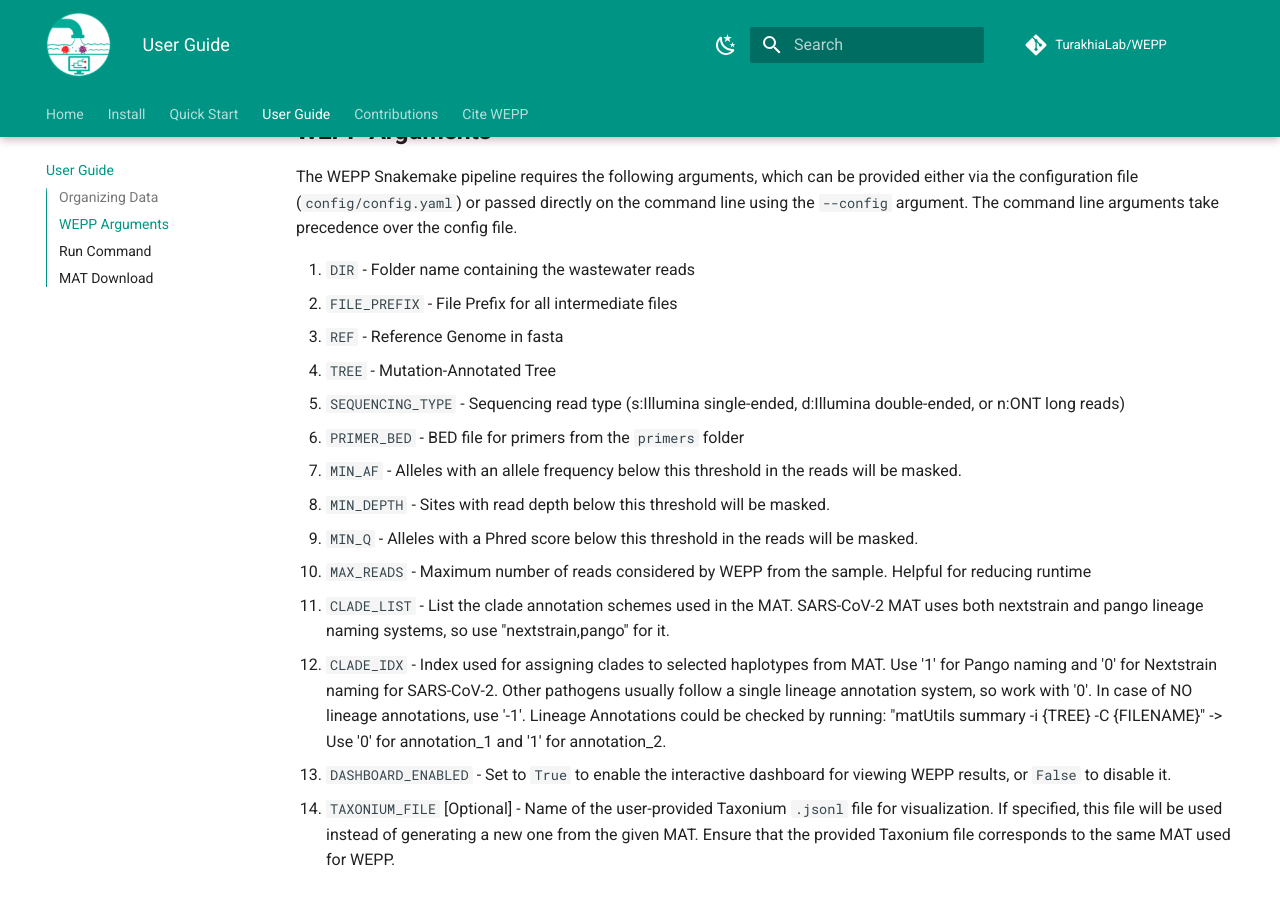
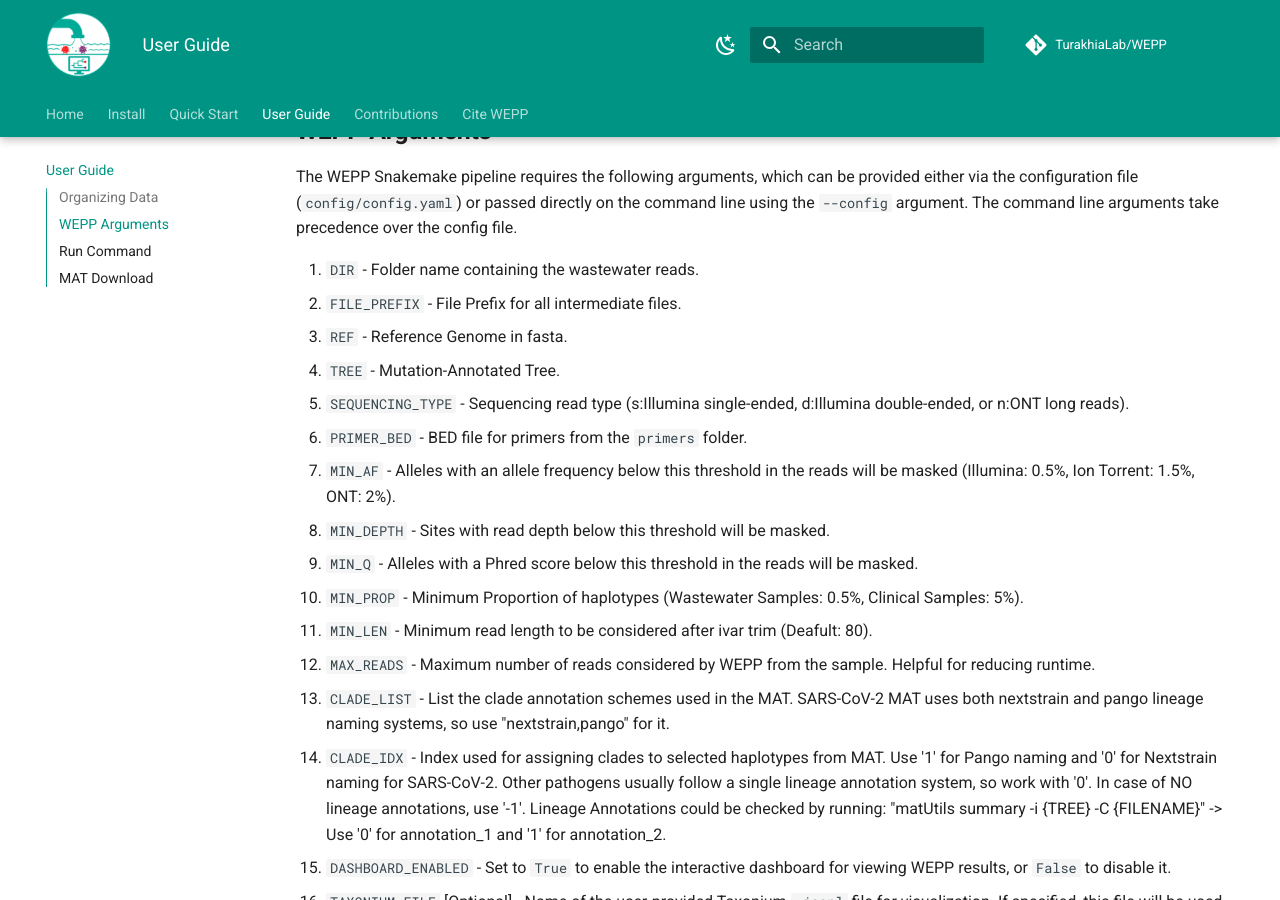
Before and after one commit to TurakhiaLab/WEPP, an MkDocs documentation site: the page built from docs/usage.md, in a window 1280 px wide and 900 px high, scrolled down 981 px. Built offline with MkDocs 1.6.1 and Material for MkDocs 9.7.7, drawn with Linux system fonts in a browser that asks for light colours; comment, search, counter and statistics services are not loaded.

Commit message:
Adding MIN_PROP and MIN_LEN arguments

```diff
--- a/docs/usage.md
+++ b/docs/usage.md
@@ -36,20 +36,22 @@
 ## <b>WEPP Arguments</b><a name="arguments"></a>
 The WEPP Snakemake pipeline requires the following arguments, which can be provided either via the configuration file (`config/config.yaml`) or passed directly on the command line using the `--config` argument. The command line arguments take precedence over the config file.
 
-1. `DIR` - Folder name containing the wastewater reads
-2. `FILE_PREFIX` - File Prefix for all intermediate files
-3. `REF` - Reference Genome in fasta
-4. `TREE` - Mutation-Annotated Tree
-5. `SEQUENCING_TYPE` - Sequencing read type (s:Illumina single-ended, d:Illumina double-ended, or n:ONT long reads)
-6. `PRIMER_BED` - BED file for primers from the `primers` folder
-7. `MIN_AF` - Alleles with an allele frequency below this threshold in the reads will be masked.
+1. `DIR` - Folder name containing the wastewater reads.
+2. `FILE_PREFIX` - File Prefix for all intermediate files.
+3. `REF` - Reference Genome in fasta.
+4. `TREE` - Mutation-Annotated Tree.
+5. `SEQUENCING_TYPE` - Sequencing read type (s:Illumina single-ended, d:Illumina double-ended, or n:ONT long reads).
+6. `PRIMER_BED` - BED file for primers from the `primers` folder.
+7. `MIN_AF` - Alleles with an allele frequency below this threshold in the reads will be masked (Illumina: 0.5%, Ion Torrent: 1.5%, ONT: 2%).
 8. `MIN_DEPTH` - Sites with read depth below this threshold will be masked.
 9. `MIN_Q` - Alleles with a Phred score below this threshold in the reads will be masked.
-10. `MAX_READS` - Maximum number of reads considered by WEPP from the sample. Helpful for reducing runtime
-11. `CLADE_LIST` - List the clade annotation schemes used in the MAT. SARS-CoV-2 MAT uses both nextstrain and pango lineage naming systems, so use "nextstrain,pango" for it.
-12. `CLADE_IDX` - Index used for assigning clades to selected haplotypes from MAT. Use '1' for Pango naming and '0' for Nextstrain naming for SARS-CoV-2. Other pathogens usually follow a single lineage annotation system, so work with '0'. In case of NO lineage annotations, use '-1'. Lineage Annotations could be checked by running: "matUtils summary -i {TREE} -C {FILENAME}" -> Use '0' for annotation_1 and '1' for annotation_2.
-13. `DASHBOARD_ENABLED` - Set to `True` to enable the interactive dashboard for viewing WEPP results, or `False` to disable it.
-14. `TAXONIUM_FILE` [Optional] - Name of the user-provided Taxonium `.jsonl` file for visualization. If specified, this file will be used instead of generating a new one from the given MAT. Ensure that the provided Taxonium file corresponds to the same MAT used for WEPP.
+10. `MIN_PROP` - Minimum Proportion of haplotypes (Wastewater Samples: 0.5%, Clinical Samples: 5%).
+11. `MIN_LEN` - Minimum read length to be considered after ivar trim (Deafult: 80).
+12. `MAX_READS` - Maximum number of reads considered by WEPP from the sample. Helpful for reducing runtime.
+13. `CLADE_LIST` - List the clade annotation schemes used in the MAT. SARS-CoV-2 MAT uses both nextstrain and pango lineage naming systems, so use "nextstrain,pango" for it.
+14. `CLADE_IDX` - Index used for assigning clades to selected haplotypes from MAT. Use '1' for Pango naming and '0' for Nextstrain naming for SARS-CoV-2. Other pathogens usually follow a single lineage annotation system, so work with '0'. In case of NO lineage annotations, use '-1'. Lineage Annotations could be checked by running: "matUtils summary -i {TREE} -C {FILENAME}" -> Use '0' for annotation_1 and '1' for annotation_2.
+15. `DASHBOARD_ENABLED` - Set to `True` to enable the interactive dashboard for viewing WEPP results, or `False` to disable it.
+16. `TAXONIUM_FILE` [Optional] - Name of the user-provided Taxonium `.jsonl` file for visualization. If specified, this file will be used instead of generating a new one from the given MAT. Ensure that the provided Taxonium file corresponds to the same MAT used for WEPP.
 
 ## <b>Run Command</b> <a name="snakemake"></a>
 WEPP's snakemake workflow requires `DIR` and `FILE_PREFIX` as config arguments through the command line, while the remaining ones can be taken from the config file. It also requires `--cores` from the command line, which specifies the number of threads used by the workflow.
```
Also changed, not shown: README.md (+14 -12 lines), 9 other files.
